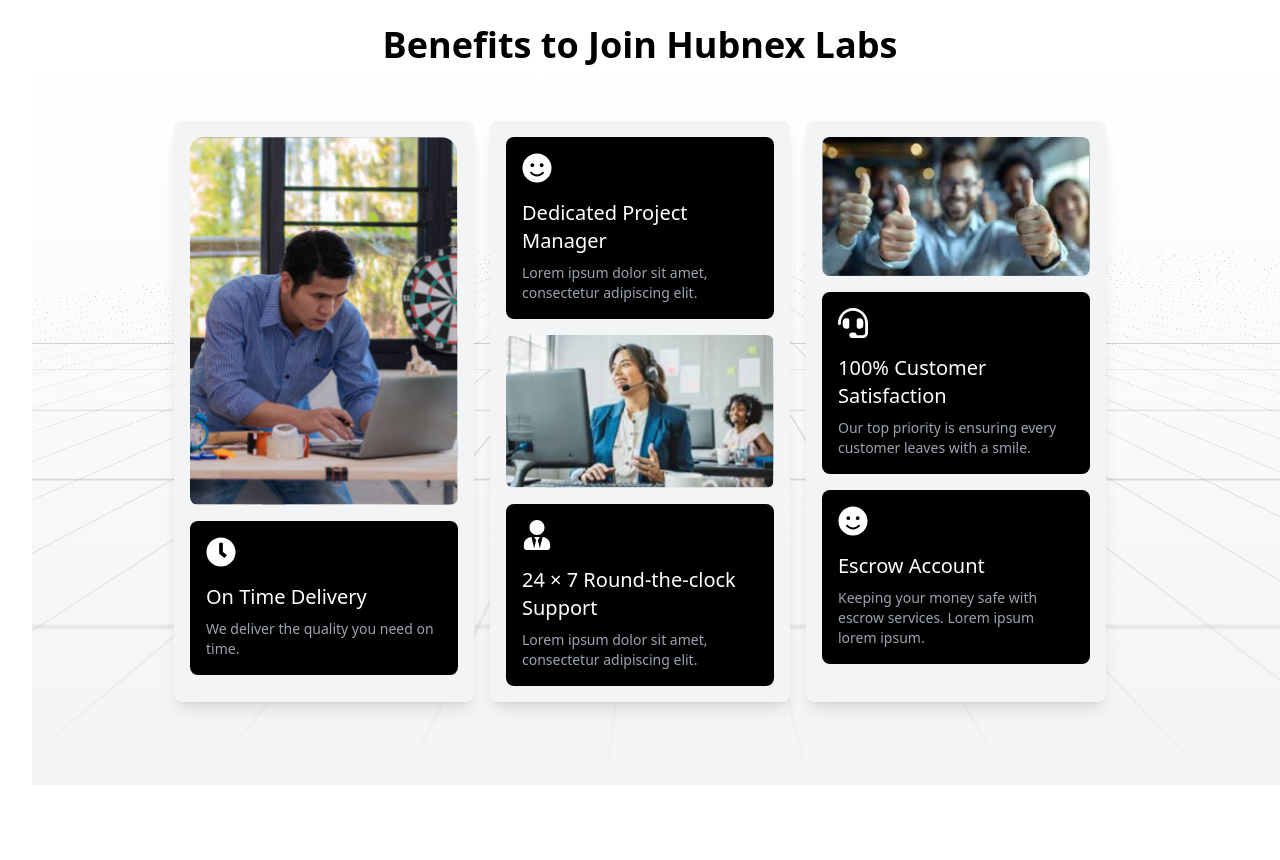
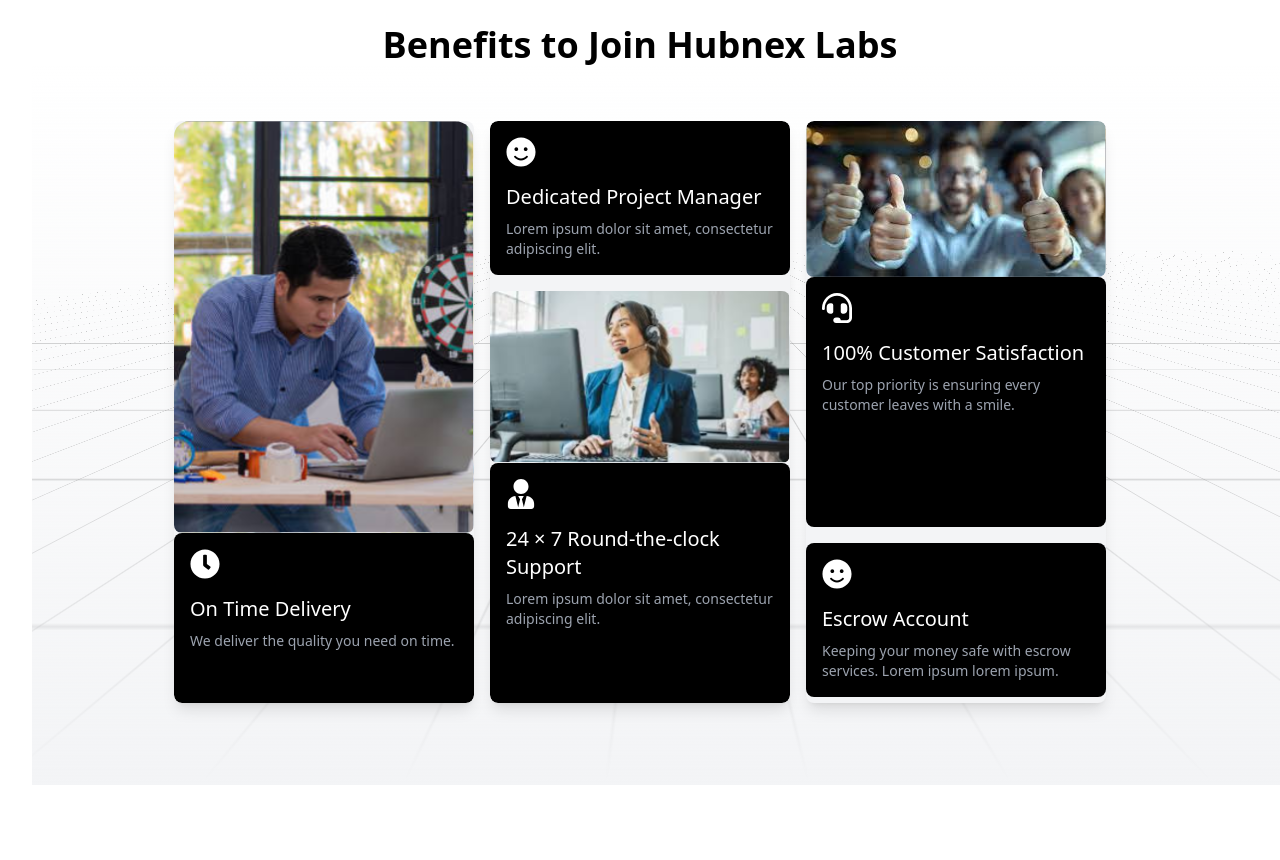
Before and after one commit to SnehalAs/ARC_NOVEMBER_HUB, a React (Vite) app: page / in a window 1280 px wide. Shown: the part 1140-2000 px from the top of the page. Built offline with nearby package versions, Linux system fonts and the light colour scheme.

Commit message:
update Project

```diff
--- a/src/component/benifits/benifits.tsx
+++ b/src/component/benifits/benifits.tsx
@@ -1,5 +1,5 @@
 import { FaClock, FaUserTie, FaHeadset, FaSmile } from "react-icons/fa";
-import RetroGrid from '../../components/ui/retro-grid';
+import RetroGrid from "../../components/ui/retro-grid";
 
 const Benefits = () => {
   return (
@@ -11,14 +11,13 @@ const Benefits = () => {
       </h1>
 
       <div className="benefits-row flex flex-wrap justify-center gap-4">
-
-        <div className="benefit-card bg-gray-100 rounded-lg overflow-hidden shadow-lg p-4 transform transition-transform hover:translate-y-[-5px] w-full md:w-[300px]">
+        <div className="benefit-card bg-gray-100 rounded-lg overflow-hidden shadow-lg  transform transition-transform hover:translate-y-[-5px] w-full md:w-[300px]">
           <img
             src="/assets/ontimedelivery.svg"
             alt="On Time Delivery"
             className="card-image w-full h-auto rounded-lg hidden md:block"
           />
-          <div className="card-content mt-4 p-4 bg-black text-white rounded-lg text-left">
+          <div className="card-content  p-4 bg-black text-white rounded-lg text-left lg:h-[170px]">
             <div className="flex justify-start mb-4 text-white-600 text-3xl">
               <FaClock />
             </div>
@@ -29,8 +28,7 @@ const Benefits = () => {
           </div>
         </div>
 
-
-        <div className="benefit-card bg-gray-100 rounded-lg overflow-hidden shadow-lg p-4 transform transition-transform hover:translate-y-[-5px] w-full md:w-[300px]">
+        <div className="benefit-card bg-gray-100 rounded-lg overflow-hidden shadow-lg  transform transition-transform hover:translate-y-[-5px] w-full md:w-[300px]">
           <div className="card-content p-4 bg-black text-white rounded-lg text-left">
             <div className="flex justify-start mb-4 text-white-600 text-3xl">
               <FaSmile />
@@ -45,7 +43,7 @@ const Benefits = () => {
             alt="Project Manager"
             className="card-image w-full h-auto rounded-lg mt-4 hidden md:block"
           />
-          <div className="card-content p-4 bg-black text-white rounded-lg mt-4 text-left">
+          <div className="card-content p-4 bg-black text-white rounded-lg  text-left  lg:h-[240px]">
             <div className="flex justify-start mb-4 text-white-600 text-3xl">
               <FaUserTie />
             </div>
@@ -56,13 +54,13 @@ const Benefits = () => {
           </div>
         </div>
 
-        <div className="benefit-card bg-gray-100 rounded-lg overflow-hidden shadow-lg p-4 transform transition-transform hover:translate-y-[-5px] w-full md:w-[300px]">
+        <div className="benefit-card bg-gray-100 rounded-lg overflow-hidden shadow-lg  transform transition-transform hover:translate-y-[-5px] w-full md:w-[300px]">
           <img
             src="/assets/satisfaction.svg"
             alt="Customer Satisfaction"
             className="card-image w-full h-auto rounded-lg hidden md:block"
           />
-          <div className="card-content mt-4 p-4 bg-black text-white rounded-lg text-left">
+          <div className="card-content  p-4 bg-black text-white rounded-lg text-left lg:h-[250px]">
             <div className="flex justify-start mb-4 text-white-600 text-3xl">
               <FaHeadset />
             </div>
@@ -71,7 +69,7 @@ const Benefits = () => {
               Our top priority is ensuring every customer leaves with a smile.
             </p>
           </div>
-          <div className="card-content p-4 bg-black text-white rounded-lg mt-4 text-left">
+          <div className="card-content p-4 bg-black text-white rounded-lg mt-4 text-left ">
             <div className="flex justify-start mb-4 text-white-600 text-3xl">
               <FaSmile />
             </div>
```
